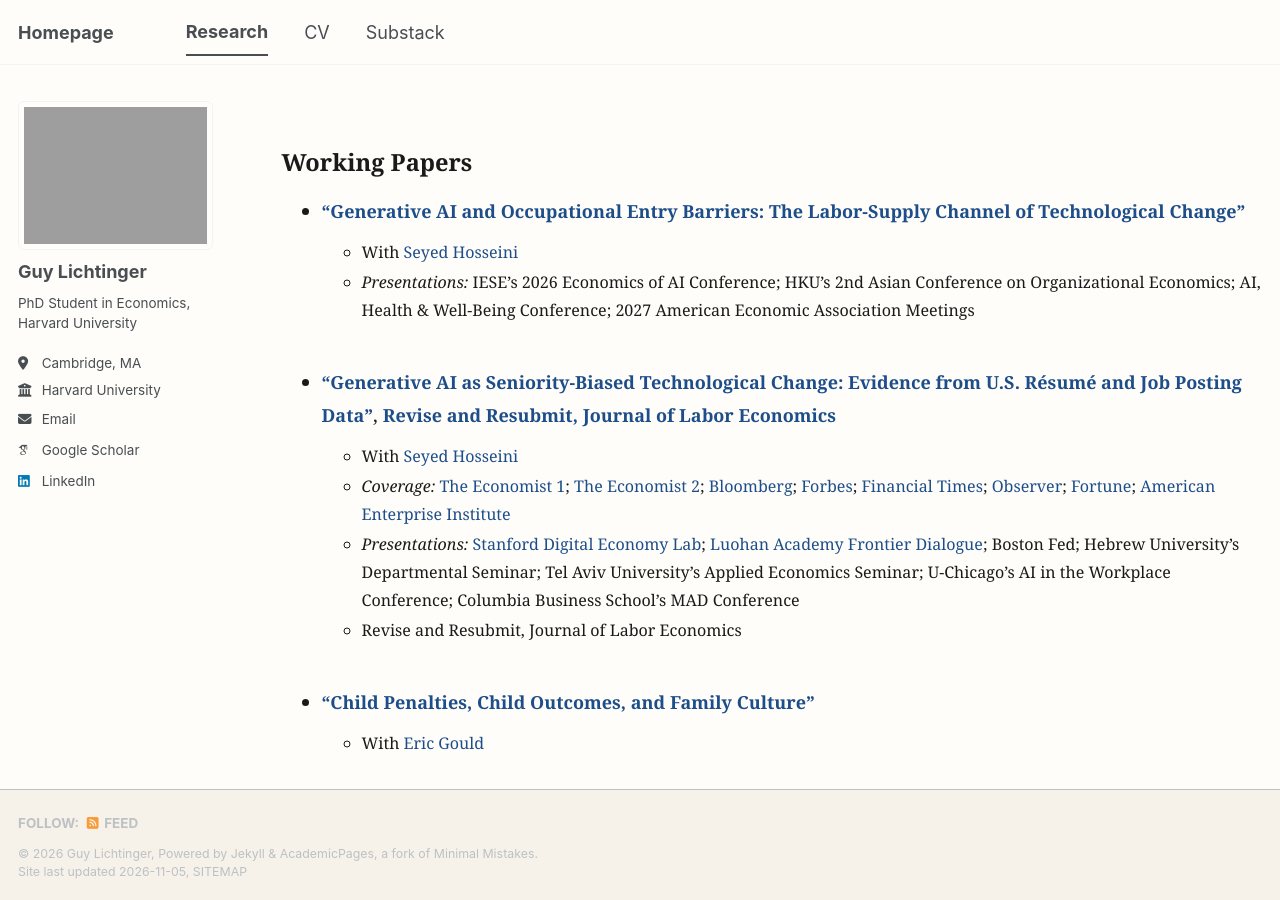
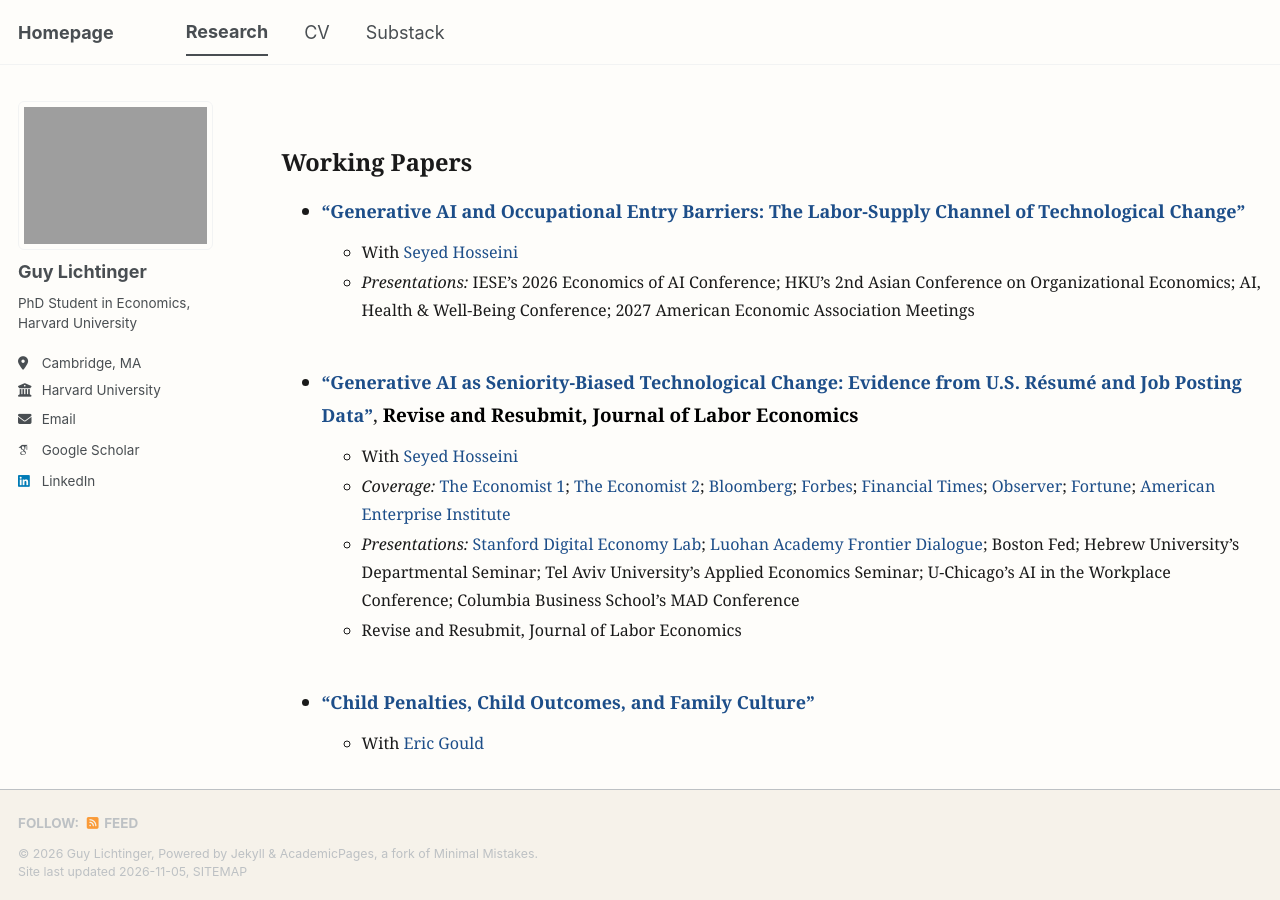
Before and after one commit to guylichtinger/guylichtinger.github.io, a Jekyll site: the page built from _pages/publications.md, in a window 1280 px wide and 900 px high. Built offline with Jekyll 4.4.1, drawn with Linux system fonts in a browser that asks for light colours; some web fonts are replaced; a script bundle is joined from its source files by our own code; library files that are not in the unit come from our copies.

Commit message:
Enhance publication entry formatting in publications.md
Updated the publication entry to include bold styling for the journal status.

```diff
--- a/_pages/publications.md
+++ b/_pages/publications.md
@@ -21,7 +21,7 @@ author_profile: true
 
 <div style="height: 4px;"></div>
 
-- **["Generative AI as Seniority-Biased Technological Change: Evidence from U.S. Résumé and Job Posting Data"](https://papers.ssrn.com/sol3/papers.cfm?abstract_id=5425555)**, **Revise and Resubmit, Journal of Labor Economics**
+- **["Generative AI as Seniority-Biased Technological Change: Evidence from U.S. Résumé and Job Posting Data"](https://papers.ssrn.com/sol3/papers.cfm?abstract_id=5425555)**, <span style="color: black; font-weight: bold;">Revise and Resubmit, Journal of Labor Economics</span>
     - With [Seyed Hosseini](https://sites.google.com/view/mahdi-hosseini/home)
     - *Coverage:* [The Economist 1](https://www.economist.com/graphic-detail/2025/10/13/can-ai-replace-junior-workers); [The Economist 2](https://www.economist.com/finance-and-economics/2025/11/06/dont-blame-ai-for-your-job-woes); [Bloomberg](https://www.bloomberg.com/news/articles/2025-09-19/will-ai-kill-entry-level-jobs-history-shows-how-young-workers-adapt); [Forbes](https://www.forbes.com/sites/ryancraig/2025/09/12/as-ai-reduces-new-grad-hiring-apprenticeships-will-become-essential/); [Financial Times](https://www.ft.com/content/3d2669e3-c05e-48c9-8bb3-893c1d66de2e); [Observer](https://observer.com/2025/09/ai-shrinking-job-market-junior-workers-harvard-study/); [Fortune](https://fortune.com/2025/09/04/ai-entry-level-jobs-uncertainty-college-grads/); [American Enterprise Institute](https://www.aei.org/articles/brace-yourself-the-ai-revolution-isnt-about-job-creation/)
     - *Presentations:* [Stanford Digital Economy Lab](https://digitaleconomy.stanford.edu/event/seyed-m-hosseini-and-guy-lichtinger-generative-ai-as-seniority-biased-technological-change-evidence-from-u-s-resume-and-job-posting-data/); [Luohan Academy Frontier Dialogue](https://www.luohanacademy.com/en//frdue/1109/); Boston Fed; Hebrew University's Departmental Seminar; Tel Aviv University's Applied Economics
```
